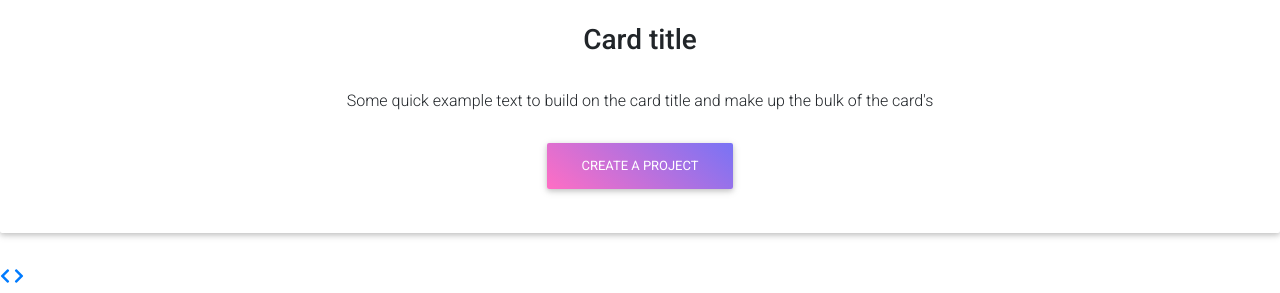
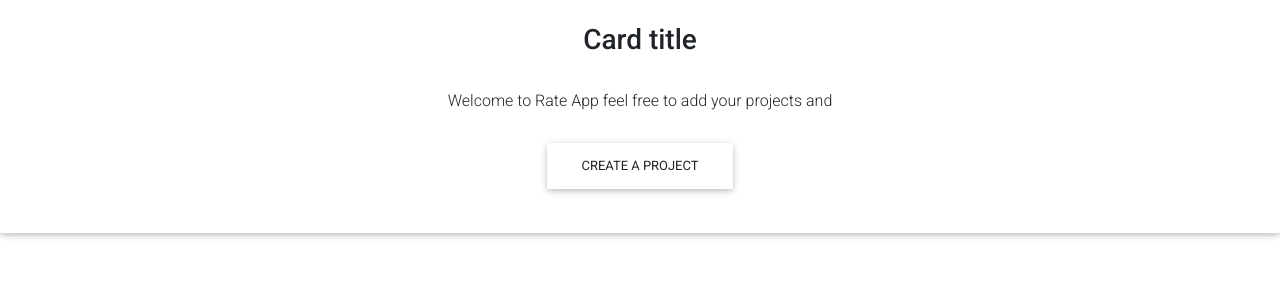
Before and after one commit to Ebay-droid/Django3, a Django app: page / in a window 1280 px wide. Shown: the part 379-672 px from the top of the page. After the commit the page ends 617 px from the top, so only its background shows below. Run offline with Django 3.2, Linux system fonts and the light colour scheme; some libraries are stand-ins or nearby versions.

Commit message:
static folder added

```diff
--- a/rate/settings.py
+++ b/rate/settings.py
@@ -133,6 +133,11 @@ USE_TZ = True
 
 STATIC_URL = '/static/'
 
+STATIC_URL = '/static/'
+STATICFILES_DIRS = [
+    os.path.join(BASE_DIR, "static"),
+]
+
 
 LOGIN_REDIRECT_URL = '/'
 LOGOUT_REDIRECT_URL = '/'
--- a/rate_app/templates/base.html
+++ b/rate_app/templates/base.html
@@ -1,3 +1,5 @@
+{%load static%}
+{%load bootstrap4%}
 <!DOCTYPE html>
 <html lang="en">
 <head>
@@ -15,6 +17,8 @@
 <link href="https://cdnjs.cloudflare.com/ajax/libs/mdbootstrap/4.19.1/css/mdb.min.css" rel="stylesheet">
 <!-- metro cdn -->
 <!-- <link rel="stylesheet" href="https://cdn.metroui.org.ua/v4.3.2/css/metro-all.min.css"> -->
+<!-- css -->
+<link rel="stylesheet" href="{%static 'css/style.css'%}">
   {%endblock%}
 </head>
 <body>
--- a/rate_app/templates/index.html
+++ b/rate_app/templates/index.html
@@ -18,136 +18,14 @@
     <!-- Title -->
     <h3 class="card-title h3 my-4"><strong>Card title</strong></h3>
     <!-- Text -->
-    <p class="card-text py-2">Some quick example text to build on the card title and make up the bulk of the card's</p>
+    <p class="card-text py-2">Welcome to Rate App feel free to add your projects and</p>
     <!-- Button -->
-    <a href="{%url 'new_project'%}" class="btn purple-gradient btn-rounded mb-4">Create a Project</a>
+    <a href="{%url 'new_project'%}" class="btn purple-
+  </div>gradient btn-rounded mb-4">Create a Project</a>
 
-  </div>
 
 </div>
 <!-- Jumbotron -->
 
-<!-- carousel for projects display -->
-<!--Carousel Wrapper-->
-<div id="multi-item-example" class="carousel slide carousel-multi-item" data-ride="carousel">
 
-  <!--Controls-->
-  <div class="controls-top">
-    <a class="btn-floating" href="#multi-item-example" data-slide="prev"><i class="fas fa-chevron-left"></i></a>
-    <a class="btn-floating" href="#multi-item-example" data-slide="next"><i
-        class="fas fa-chevron-right"></i></a>
-  </div>
-  <!--/.Controls-->
-
-  <!--Indicators-->
-  <ol class="carousel-indicators">
-    <li data-target="#multi-item-example" data-slide-to="0" class="active"></li>
-    <li data-target="#multi-item-example" data-slide-to="1"></li>
-    <li data-target="#multi-item-example" data-slide-to="2"></li>
-  </ol>
-  <!--/.Indicators-->
-
-  <!--Slides-->
-  <div class="carousel-inner" role="listbox">
-
-    <!--First slide-->
-    <div class="carousel-item active">
-
-      <div class="col-md-4">
-        <div class="card mb-2">
-          <img class="card-img-top"
-            src="https://mdbootstrap.com/img/Photos/Horizontal/Nature/4-col/img%20(34).jpg"
-            alt="Card image cap">
-          <div class="card-body">
-            <h4 class="card-title">Card title</h4>
-            <p class="card-text">Some quick example text to build on the card title and make up the bulk of the
-              card's content.</p>
-            <a class="btn btn-primary">Button</a>
-          </div>
-        </div>
-      </div>
-
-      <div class="col-md-4">
-        <div class="card mb-2">
-          <img class="card-img-top"
-            src="https://mdbootstrap.com/img/Photos/Horizontal/Nature/4-col/img%20(18).jpg"
-            alt="Card image cap">
-          <div class="card-body">
-            <h4 class="card-title">Card title</h4>
-            <p class="card-text">Some quick example text to build on the card title and make up the bulk of the
-              card's content.</p>
-            <a class="btn btn-primary">Button</a>
-          </div>
-        </div>
-      </div>
-
-      <div class="col-md-4">
-        <div class="card mb-2">
-          <img class="card-img-top"
-            src="https://mdbootstrap.com/img/Photos/Horizontal/Nature/4-col/img%20(35).jpg"
-            alt="Card image cap">
-          <div class="card-body">
-            <h4 class="card-title">Card title</h4>
-            <p class="card-text">Some quick example text to build on the card title and make up the bulk of the
-              card's content.</p>
-            <a class="btn btn-primary">Button</a>
-          </div>
-        </div>
-      </div>
-
-    </div>
-    <!--/.First slide-->
-
-    <!--Second slide-->
-    <div class="carousel-item">
-
-      <div class="col-md-4">
-        <div class="card mb-2">
-          <img class="card-img-top"
-            src="https://mdbootstrap.com/img/Photos/Horizontal/City/4-col/img%20(60).jpg" alt="Card image cap">
-          <div class="card-body">
-            <h4 class="card-title">Card title</h4>
-            <p class="card-text">Some quick example text to build on the card title and make up the bulk of the
-              card's content.</p>
-            <a class="btn btn-primary">Button</a>
-          </div>
-        </div>
-      </div>
-
-      <div class="col-md-4">
-        <div class="card mb-2">
-          <img class="card-img-top"
-            src="https://mdbootstrap.com/img/Photos/Horizontal/City/4-col/img%20(47).jpg" alt="Card image cap">
-          <div class="card-body">
-            <h4 class="card-title">Card title</h4>
-            <p class="card-text">Some quick example text to build on the card title and make up the bulk of the
-              card's content.</p>
-            <a class="btn btn-primary">Button</a>
-          </div>
-        </div>
-      </div>
-
-      <div class="col-md-4">
-        <div class="card mb-2">
-          <img class="card-img-top"
-            src="https://mdbootstrap.com/img/Photos/Horizontal/City/4-col/img%20(48).jpg" alt="Card image cap">
-          <div class="card-body">
-            <h4 class="card-title">Card title</h4>
-            <p class="card-text">Some quick example text to build on the card title and make up the bulk of the
-              card's content.</p>
-            <a class="btn btn-primary">Button</a>
-          </div>
-        </div>
-      </div>
-
-    </div>
-    <!--/.Second slide-->
-
-
-
-  </div>
-  <!--/.Slides-->
-
-</div>
-<!--/.Carousel Wrapper-->
 {%endblock%}
--- a/rate_app/templates/profile.html
+++ b/rate_app/templates/profile.html
@@ -1,5 +1,6 @@
 {%include 'base.html'%}
 {%block content%}
+{%load static%}
 <!-- Card -->
 <div class="card testimonial-card">
 
@@ -8,7 +9,7 @@
 
   <!-- Avatar -->
   <div class="avatar mx-auto white">
-    <img src="{{profile.profile_pic.url}}" class="rounded-circle img-fluid img-responsive img-thumbnail"
+    <img src="{{profile.profile_pic.url}}" class="rounded-circle img-fluid  profile-image"
       alt="woman avatar">
   </div>
 
--- /dev/null
+++ b/static/css/style.css
@@ -0,0 +1,8 @@
+.profile-image {
+  float: left;
+  width: calc(10.333% - 1rem);
+  display: flex;
+  justify-content: center;
+  align-items: center;
+  margin-right: 3rem;
+}
```
